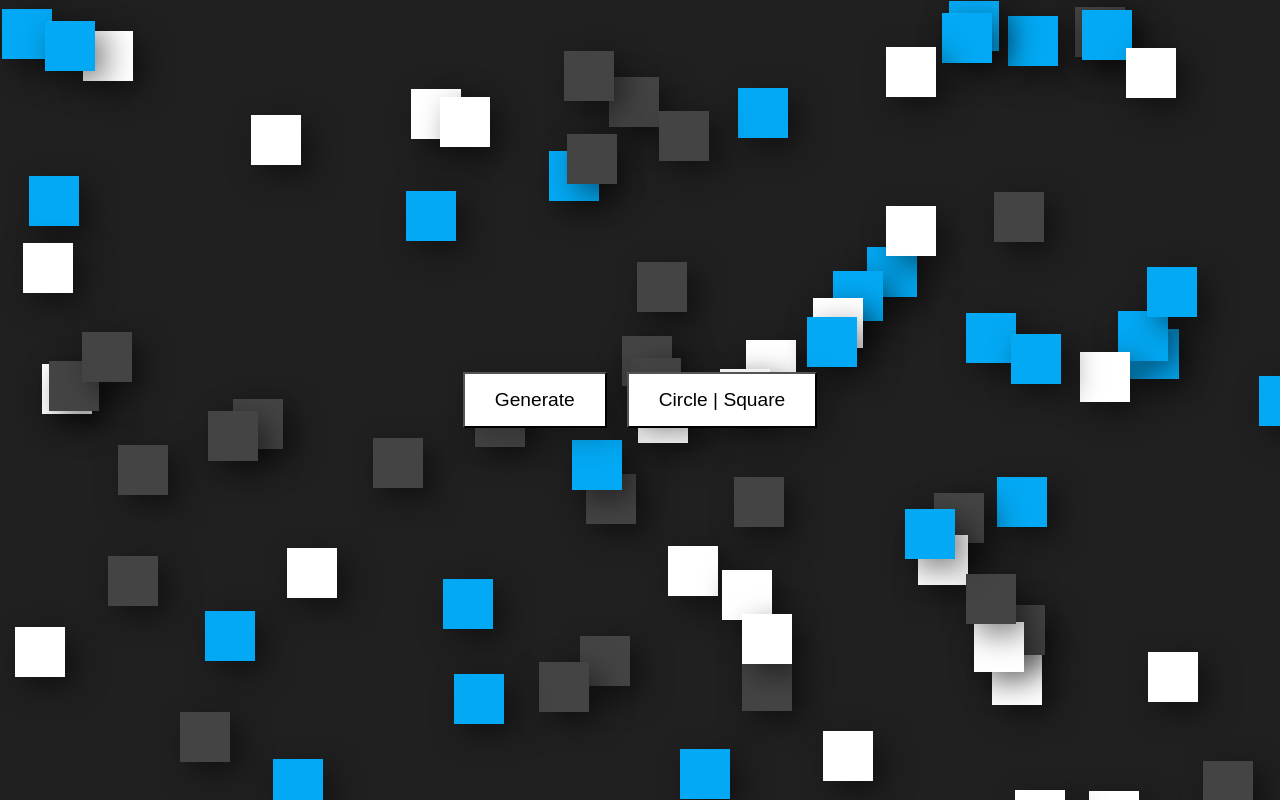
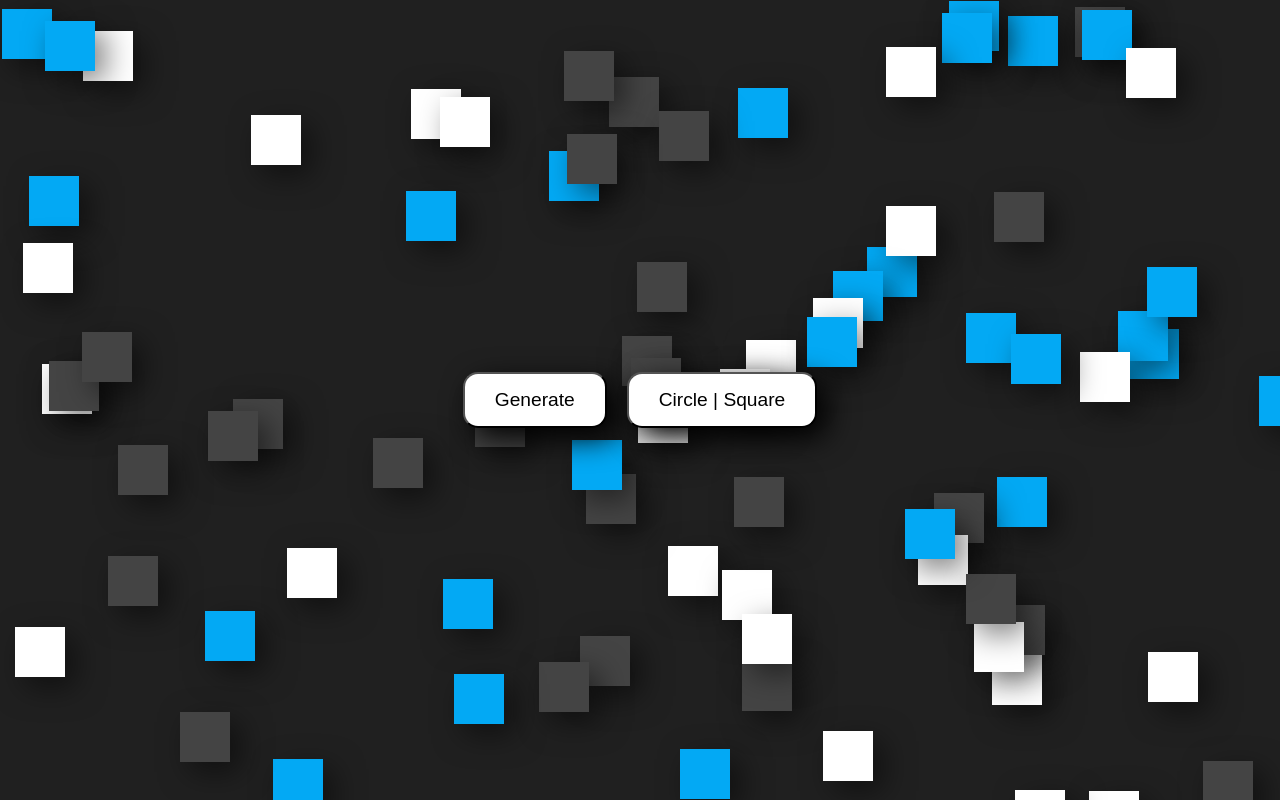
Before and after one commit to apurakshit2001/Random-Abstract-Background-Circle---Square, a plain HTML site: page index.html in a window 1280 px wide. Drawn offline with nearby package versions, Linux system fonts and the light colour scheme.

Commit message:
"Updated styles for body and button elements, added transition and active state effects, and modified media query for small screens."

```diff
--- a/style.css
+++ b/style.css
@@ -53,22 +53,29 @@ body {
     font-size: 1.2rem;
     cursor: pointer;
     padding: 15px 30px;
-    box-shadow: 10px 10px 30px rgba(0, 0, 0, 0.25);
+    box-shadow: 10px 10px 30px rgb(0, 0, 0);
+    border-radius: 15px;
+    transition: transform 0.5s ease, box-shadow 0.5s ease;
+}
+
+.container button:active {
+    transform: translateY(10px);
+    box-shadow: 5px 5px 10px rgb(0, 0, 0);
 }
 
 .block.circle {
     border-radius: 50%;
 }
-@media screen and (max-width: 600px){
 
-    .container button{
+@media screen and (max-width: 600px) {
+
+    .container button {
         font-size: 1rem;
         padding: 10px 20px;
-        border-radius: 15px;
         box-shadow: 3px 3px 10px rgb(0, 0, 0);
-        transition: transform 0.5s ease, box-shadow 0.5s ease;
     }
-    button:active{
+
+    button:active {
         transform: translateY(-0.2rem);
         box-shadow: 1px 1px 5px rgb(0, 0, 0);
     }
```
